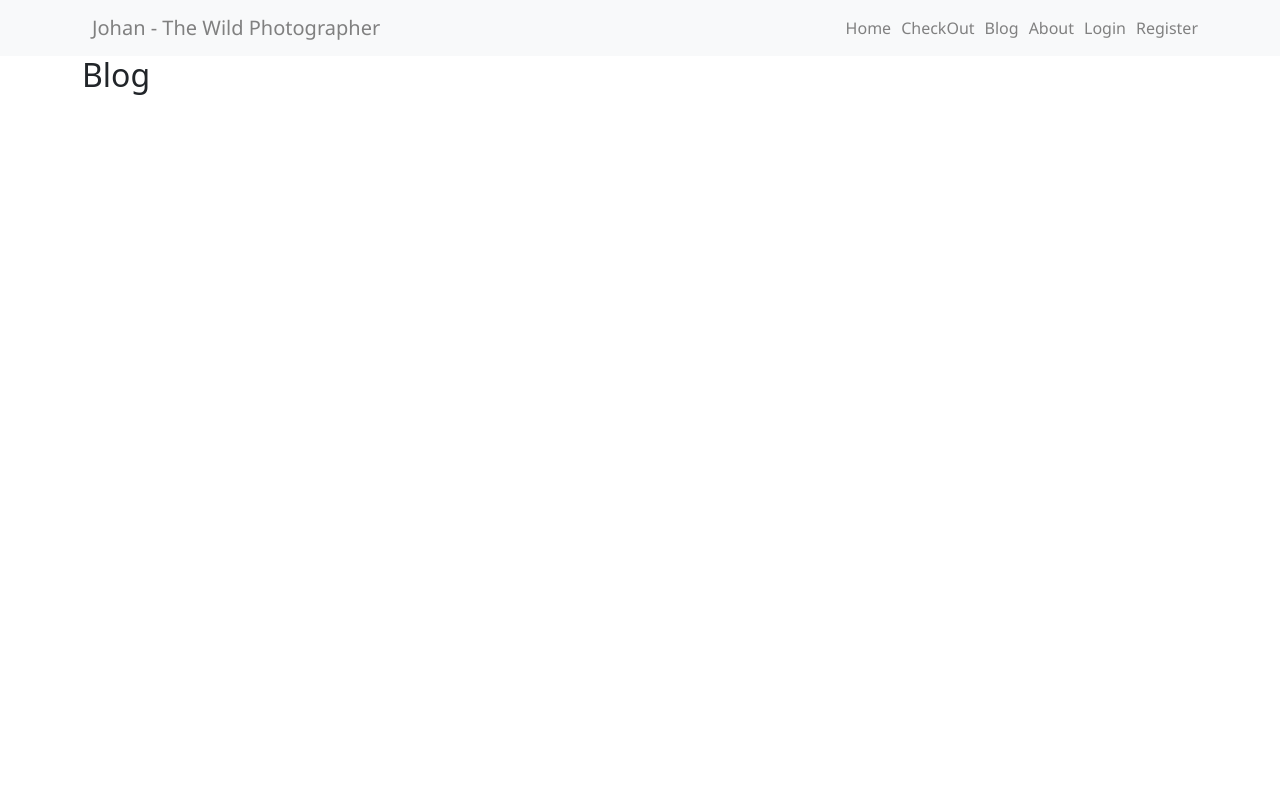
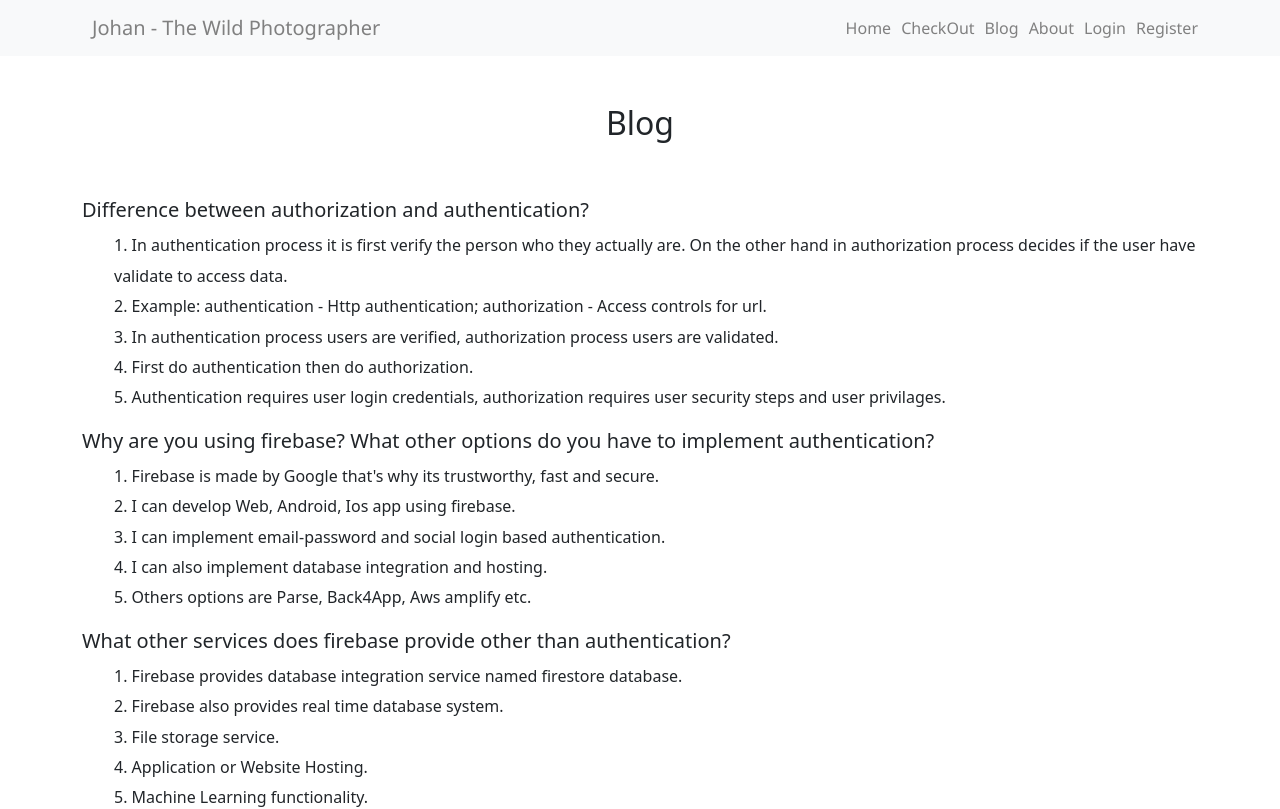
Before and after one commit to HayeulTanjib/Wild-Photographer, a React (Create React App) app: page /blog in a window 1280 px wide. Shown: the top 809 px of the page. Built offline with nearby package versions, Linux system fonts and the light colour scheme; no server answers.

Commit message:
Blog & About Section Added

```diff
--- a/src/Components/Pages/About/About.js
+++ b/src/Components/Pages/About/About.js
@@ -1,9 +1,18 @@
 import React from 'react';
+import pic from './101010.jpg';
 
 const About = () => {
     return (
         <div className='vh-100'>
-            <h2>About</h2>
+            <h2 className='text-center pt-5'>About</h2>
+            <div className='d-flex gap-5 flex-column flex-md-row justify-content-center align-items-center '>
+                <h6 className='w-50'>
+                    Passionate Software Developer. Love to explore new things everyday.
+                    On the way to full-stack developer.
+                    I'm collaborative, friendly, and easy to talk to.
+                </h6>
+                <img src={pic} className="img-fluid img-thumbnail w-25 shadow-lg" alt="" />
+            </div>
         </div>
     );
 };
--- a/src/Components/Pages/Blog/Blog.js
+++ b/src/Components/Pages/Blog/Blog.js
@@ -2,8 +2,36 @@ import React from 'react';
 
 const Blog = () => {
     return (
-        <div className='vh-100'>
-            <h2>Blog</h2>
+        <div className='h-100'>
+            <h2 className='py-5 text-center'>Blog</h2>
+            <div className='pb-5'>
+            <h5>Difference between authorization and authentication?</h5>
+            <ul>
+                <li>1. In authentication process it is first verify the person who they actually are.
+                    On the other hand in authorization process decides if the user have validate to
+                    access data.</li>
+                    <li>2. Example: authentication - Http authentication; authorization - Access controls for url.</li>
+                    <li>3. In authentication process users are verified, authorization process users are validated.</li>
+                    <li>4. First do authentication then do authorization.</li>
+                    <li>5. Authentication requires user login credentials, authorization requires user security steps and user privilages.</li>
+            </ul>
+            <h5>Why are you using firebase? What other options do you have to implement authentication?</h5>
+            <ul>
+                <li>1. Firebase is made by Google that's why its trustworthy, fast and secure.</li>
+                <li>2. I can develop Web, Android, Ios app using firebase.</li>
+                <li>3. I can implement email-password and social login based authentication.</li>
+                <li>4. I can also implement database integration and hosting.</li>
+                <li>5. Others options are Parse, Back4App, Aws amplify etc.</li>
+            </ul>
+            <h5>What other services does firebase provide other than authentication?</h5>
+            <ul>
+                <li>1. Firebase provides database integration service named firestore database.</li>
+                <li>2. Firebase also provides real time database system.</li>
+                <li>3. File storage service.</li>
+                <li>4. Application or Website Hosting.</li>
+                <li>5. Machine Learning functionality. </li>
+            </ul>
+            </div>
         </div>
     );
 };
--- a/src/index.css
+++ b/src/index.css
@@ -28,6 +28,10 @@ body {
   box-shadow: none !important
   }
 
+  ul li{
+    list-style: none;
+    line-height: 1.9rem;
+  }
 
 code {
   font-family: source-code-pro, Menlo, Monaco, Consolas, 'Courier New',
```
Also changed, not shown: src/Components/Shared/Header/CustomLink/CustomLink.js (added, +11 -0 lines), src/Components/Pages/About/101010.jpg (added).
